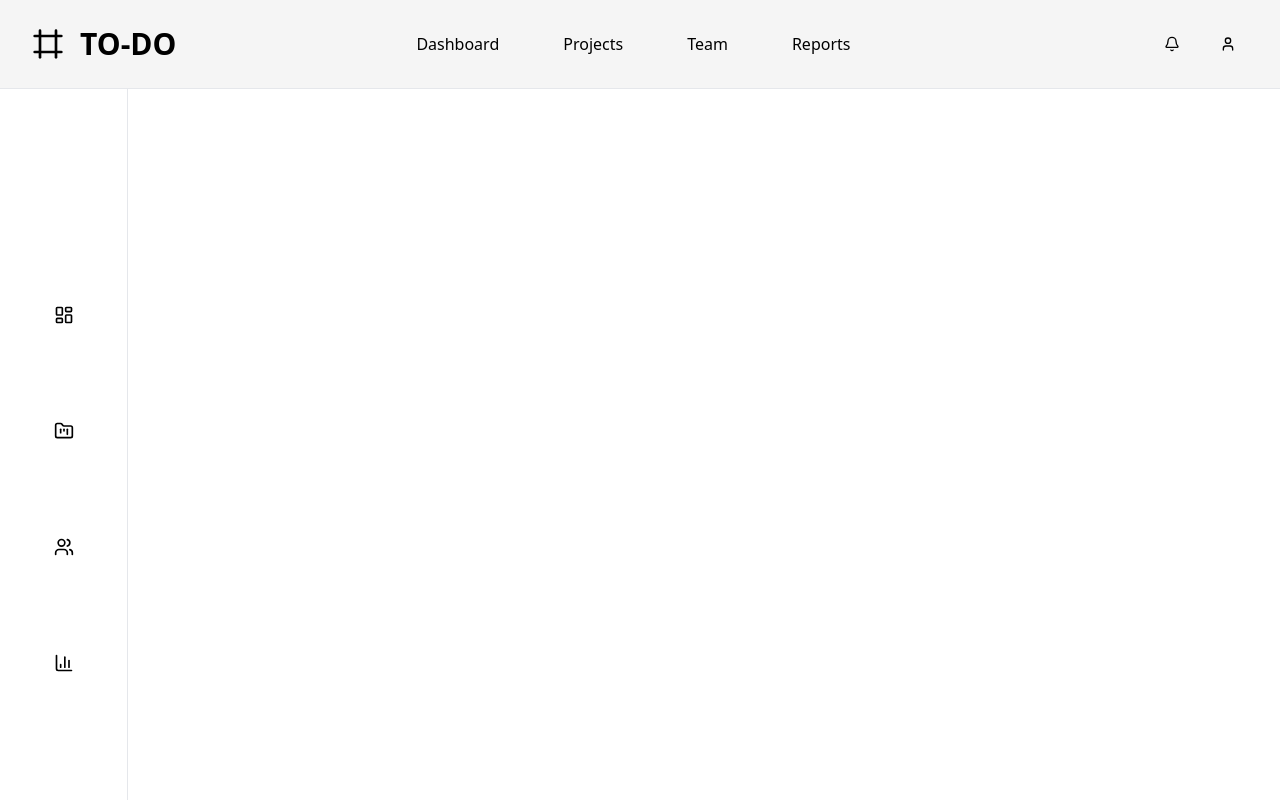
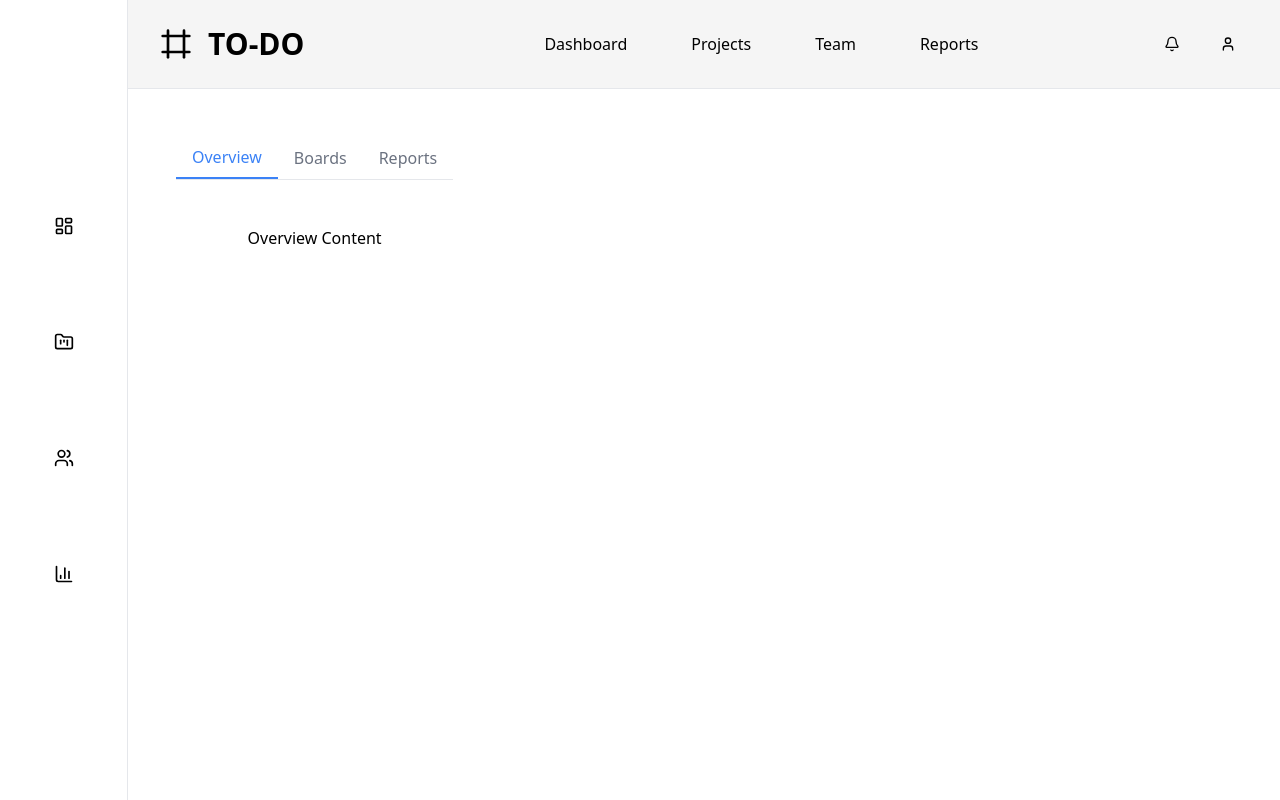
Before and after one commit to Amal1karn/ToDo-List, a Next.js app: page / in a window 1280 px wide. Shown: the top 800 px of the page. Built offline with nearby package versions, Linux system fonts and the light colour scheme.

Commit message:
Refactor dashboard layout; remove unused page component and update TypeScript configuration

```diff
--- a/app/dashboard/page.tsx
+++ /dev/null
@@ -1,7 +0,0 @@
-import React from "react";
-
-const page = () => {
-  return <div></div>;
-};
-
-export default page;
--- a/app/layout.tsx
+++ b/app/layout.tsx
@@ -3,7 +3,6 @@ import { Geist, Geist_Mono } from "next/font/google";
 import "./globals.css";
 import { DashboardHeader } from "@/components/Header";
 import { DashboardSidebar } from "@/components/dashboard-sidebar";
-import LoginPage from "./login/page";
 
 const geistSans = Geist({
   variable: "--font-geist-sans",
@@ -30,9 +29,13 @@ export default function RootLayout({
       <body
         className={`${geistSans.variable} ${geistMono.variable} antialiased`}
       >
-        <DashboardHeader />
-        <DashboardSidebar />
-        {children}
+        <div className="flex min-h-screen">
+          <DashboardSidebar />
+          <div className="flex-1 flex flex-col">
+            <DashboardHeader />
+            <main className="flex-1 p-8">{children}</main>
+          </div>
+        </div>
       </body>
     </html>
   );
--- a/app/page.tsx
+++ b/app/page.tsx
@@ -14,7 +14,7 @@ export default function Home() {
   const [activeTab, setActiveTab] = useState("overview");
 
   return (
-    <div className="grid grid-cols-[auto_1fr] grid-rows-[auto_1fr] min-h-screen">
+    <div className="grid grid-cols-[auto_1fr] grid-rows-[auto_1fr] ">
       {/* Main content */}
       <main className="p-4">
         {/* Tabs */}
--- a/tsconfig.json
+++ b/tsconfig.json
@@ -13,6 +13,7 @@
     "isolatedModules": true,
     "jsx": "preserve",
     "incremental": true,
+    "types": ["@prisma/client"],
     "plugins": [
       {
         "name": "next"
```
